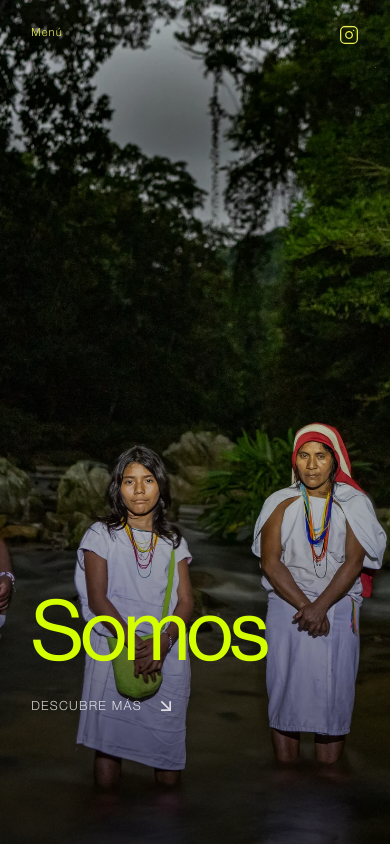
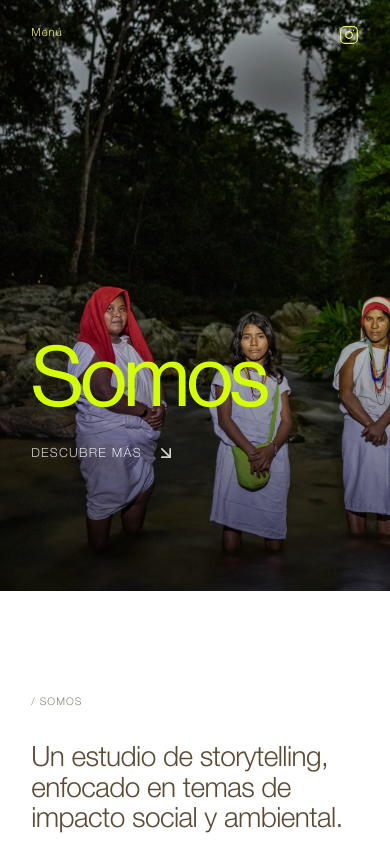
Before and after one commit to donchelo/www.lamagdalena.com, a React (Vite) app: page /somos in a window 390 px wide. Shown: the top 844 px of the page. Built offline with nearby package versions, Linux system fonts and the light colour scheme.

Commit message:
feat: Add core global styles, typography, layout, navigation, and initial page designs for hero and about sections.

```diff
--- a/src/index.css
+++ b/src/index.css
@@ -414,6 +414,13 @@ img {
   width: 100%;
   height: 100%;
   object-fit: cover;
+  object-position: center;
+}
+
+@media (max-width: 768px) {
+  .about-hero-image img {
+    animation: heroPan 30s ease-in-out infinite;
+  }
 }
 
 .about-hero-overlay {
@@ -550,6 +557,10 @@ img {
 }
 
 @media (max-width: 768px) {
+  .about-hero {
+    height: 70dvh;
+  }
+
   .about-body-columns {
     grid-template-columns: 1fr;
     gap: 2rem;
@@ -572,7 +583,7 @@ img {
 /* For mobile, if the hero has too much height, we can adjust it */
 @media (max-width: 768px) {
   .hero {
-    height: clamp(500px, 80dvh, 100dvh);
+    height: clamp(350px, 60dvh, 70dvh);
   }
 }
 
@@ -640,10 +651,31 @@ img {
   z-index: 2;
 }
 
+@keyframes heroPan {
+  0% {
+    object-position: 0% 50%;
+  }
+
+  50% {
+    object-position: 100% 50%;
+  }
+
+  100% {
+    object-position: 0% 50%;
+  }
+}
+
 .hero-slide img {
   width: 100%;
   height: 100%;
   object-fit: cover;
+  object-position: center;
+}
+
+@media (max-width: 768px) {
+  .hero-slide img {
+    animation: heroPan 20s ease-in-out infinite;
+  }
 }
 
 .hero-with-text {
```
